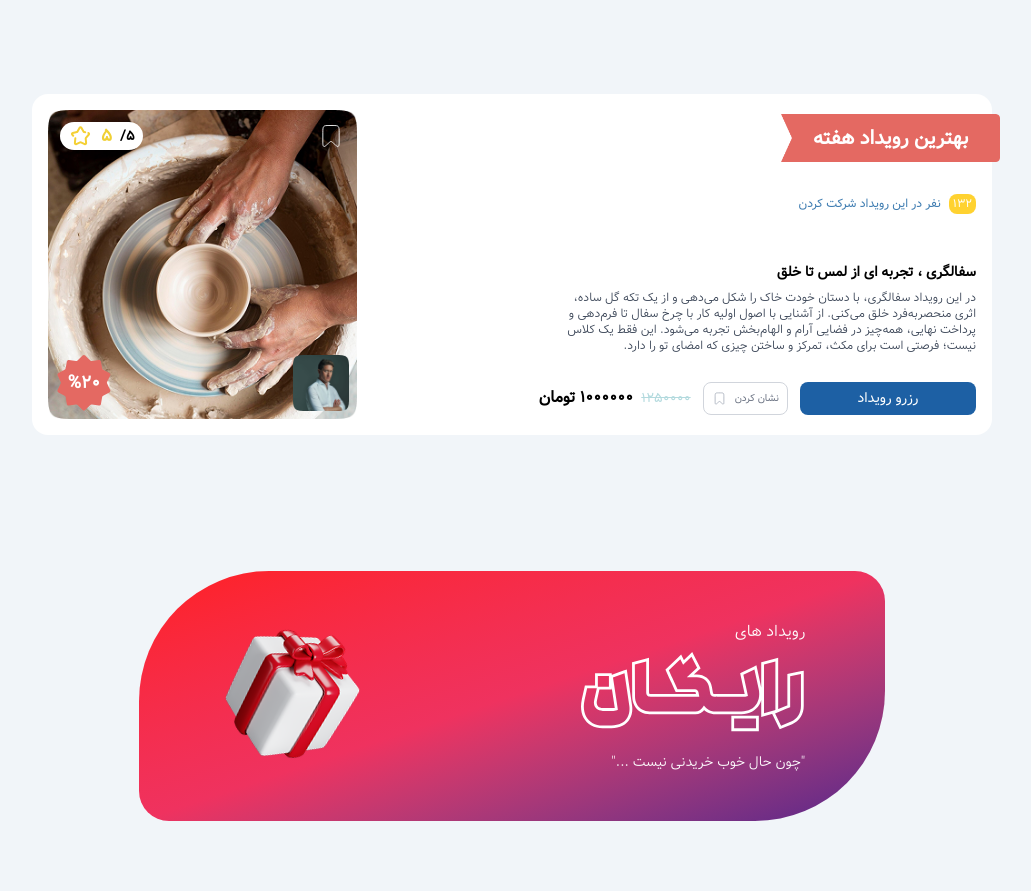
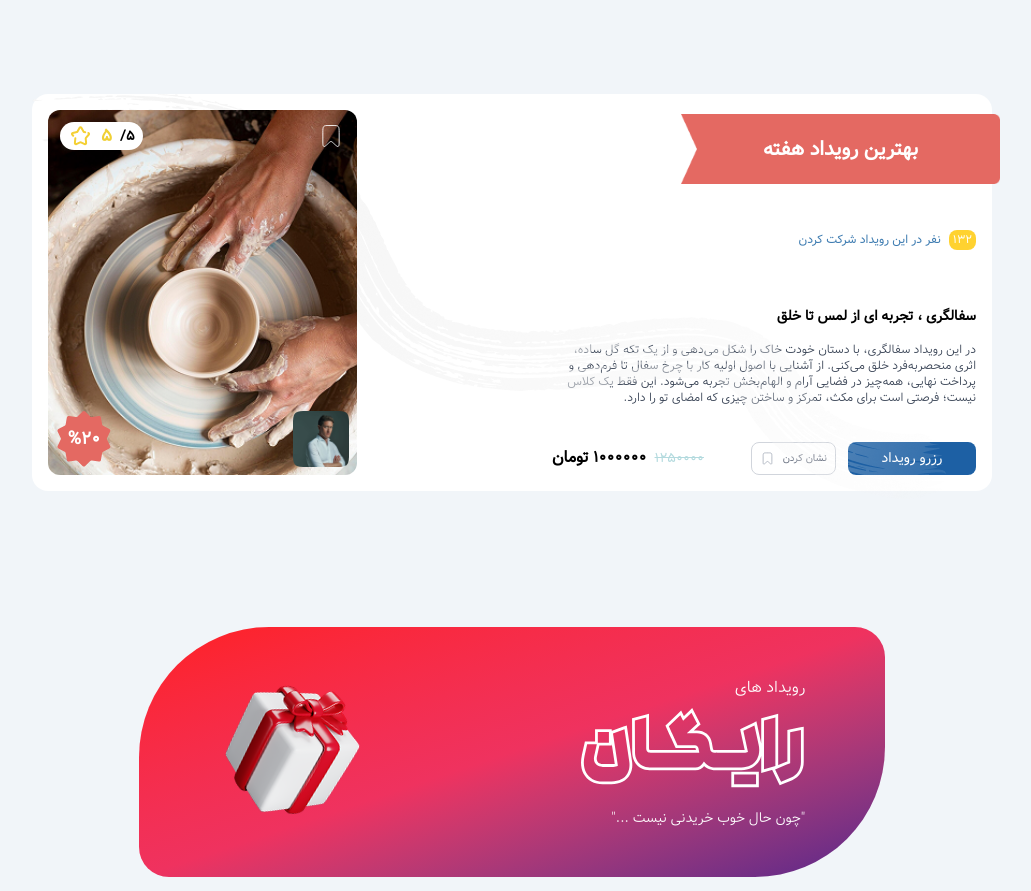
Before and after one commit to MohammadSoleimanikia/assignment, a React (Vite) app: page / in a window 1280 px wide. Shown: the part 1998-2889 px from the top of the page, without its empty margins (128-1159 px from the left). Built offline with nearby package versions, Linux system fonts and the light colour scheme.

Commit message:
add line pic to card

```diff
--- a/src/components/bestEvent/BestEvent.tsx
+++ b/src/components/bestEvent/BestEvent.tsx
@@ -1,46 +1,32 @@
 export default function BestEvent() {
   return (
-        <div
-            className="w-11/12 lg:w-9/12
-                        md:flex md:justify-between md:flex-row-reverse
-                        rounded-xl md:rounded-2xl p-4
-                        bg-white mx-auto relative  "
-        >
-            {/* عکس اصلی + اکشن‌ها */}
+    <div className="relative mx-auto w-11/12 rounded-xl bg-white p-4 md:flex md:flex-row-reverse md:justify-between md:rounded-2xl lg:w-9/12">
+      {/* main pic*/}
       {/* md:w-3/5 lg:w-2/3 xl:w-3/6 */}
-            <div className="relative md:w-1/3   mt-10 md:mt-0  overflow-hidden rounded-xl ">
+      <div className="relative z-2 mt-10 overflow-hidden rounded-xl md:mt-0 md:w-1/3">
         <img
           src="/images/bestEvents/Rectangle 29469.png"
-                    className="relative w-full aspect-square h-full object-cover"
+          className="relative aspect-square h-full w-full object-cover"
           alt=""
         />
 
-                {/* بالا راست: save */}
+        {/* save */}
         <button
           type="button"
-                    className="
-                        absolute top-3 right-3 z-20
-                        flex items-center justify-center
-                    "
+          className="absolute top-3 right-3 z-20 flex items-center justify-center"
         >
           <span className="sr-only">save event</span>
           <img src="/save-icon.svg" alt="" className="size-7" />
         </button>
 
-                {/* بالا چپ: امتیاز */}
-                <span
-                    className="
-                        absolute flex gap-2 items-center top-3 left-3 z-20
-                        rounded-full bg-white px-2
-                        text-[10px] font-semibold
-                    "
-                >
+        {/* rating */}
+        <span className="absolute top-3 left-3 z-20 flex items-center gap-2 rounded-full bg-white px-2 text-[10px] font-semibold">
           <span className="text-sm">5/</span>
           <span className="text-lg text-[#f0d034]"> 5 </span>
           <img src="/public/images/bestEvents/star.svg" alt="" />
         </span>
 
-                {/* پایین چپ: تخفیف */}
+        {/* discount */}
         <div className="absolute bottom-2 left-2 z-20">
           <div className="relative">
             <img
@@ -49,84 +35,66 @@ export default function BestEvent() {
               className="size-14"
             />
 
-                        {/* عدد دقیق وسط ستاره */}
             <span className="absolute inset-0 flex items-center justify-center text-lg font-bold text-white">
               %20
             </span>
           </div>
         </div>
 
+{/* profile pic */}
         <img
           src="/images/bestEvents/profilePic.png"
           alt="user"
-                    className="
-                        absolute bottom-2  right-2 z-20
-                        size-14 rounded-md
-                        object-cover
-                    "
+          className="absolute right-2 bottom-2 z-20 size-14 rounded-md object-cover"
         />
       </div>
 
       {/* label mobile */}
-            <div className="absolute md:hidden -top-5 left-1/2 -translate-x-1/2">
+      <div className="absolute -top-5 left-1/2 -translate-x-1/2 md:hidden">
+        <img src="/images/bestEvents/mobileLabel.svg" className="" alt="" />
+
+        <span className="absolute inset-0 flex items-center justify-center text-sm text-white">
+          بهترین رویداد هفته
+        </span>
+      </div>
       <img
-                    src="/images/bestEvents/mobileLabel.svg"
-                    className=""
+        src="/public/line.png"
+        className="absolute top-0 left-0 z-1 hidden md:block"
+        alt=""
+      />
+      {/* label desktop */}
+      <div className="absolute top-5 -right-2 hidden md:block">
+        <img
+          src="/images/bestEvents/desktopLabel.png"
+          className="h-[70px] 2xl:h-[88px]"
           alt=""
         />
 
-                <span
-                    className="
-                        absolute inset-0
-                        flex items-center justify-center
-                        text-white  text-sm
-                    "
-                >
-                    بهترین رویداد هفته
-                </span>
-            </div>
-            {/* label desktop */}
-            <div className="hidden md:block absolute top-5 -right-2">
-                <img
-                    src="/images/bestEvents/desktopLabel.png"
-                    className="h-12"
-                    alt=""
-                />
-
-                <span
-                    className="
-                        absolute inset-0
-                        flex items-center justify-center
-                        text-white text-xl font-bold
-                    "
-                >
+        <span className="absolute inset-0 flex items-center justify-center text-xl font-semibold text-white">
           بهترین رویداد هفته
         </span>
       </div>
 
       {/* card detail */}
       {/* lg:w-2/3 xl:w-3/6 */}
-            <div className="mt-5 md:w-2/3 xl:w-6/12   md:flex md:flex-col md:justify-around md:mt-20  lg:pl-10 ">
+      <div className="mt-8 space-y-4 md:mt-20 md:flex md:w-2/3 md:flex-col md:justify-end lg:pl-10 xl:w-6/12">
         {/* user count */}
-                <div className="flex gap-1 items-baseline">
-                    <span className="bg-amber-300 text-white md:text-xs rounded-lg px-1 py-0.5 ml-1">
+        <div className="flex items-baseline gap-1 md:mt-10 md:text-xs 2xl:text-base">
+          <span className="ml-1 rounded-lg bg-amber-300 px-1 py-0.5 text-white">
             132
           </span>
-                    <p className="text-[#3e7cb1] md:text-xs">
-                        نفر در این رویداد شرکت کردن
-                    </p>
+          <p className="text-[#3e7cb1]">نفر در این رویداد شرکت کردن</p>
         </div>
-                <h2 className="text-lg md:text-sm md:mt-10  font-semibold">
+        <h2 className="text-lg font-semibold md:mt-10 md:text-sm 2xl:text-lg">
           سفالگری ، تجربه ای از لمس تا خلق{" "}
         </h2>
         <div>
-                    <p className="text-sm/relaxed md:mb-5 md:text-xs text-gray-700 font-light">
-                        در این رویداد سفالگری، با دستان خودت خاک را شکل می‌دهی و
-                        از یک تکه گل ساده، اثری منحصربه‌فرد خلق می‌کنی. از
-                        آشنایی با اصول اولیه کار با چرخ سفال تا فرم‌دهی و پرداخت
-                        نهایی، همه‌چیز در فضایی آرام و الهام‌بخش تجربه می‌شود.
-                        این فقط یک کلاس نیست؛ فرصتی است برای مکث، تمرکز و ساختن
-                        چیزی که امضای تو را دارد.
+          <p className="text-sm/relaxed font-light text-gray-700 md:mb-5 md:text-xs 2xl:text-base">
+            در این رویداد سفالگری، با دستان خودت خاک را شکل می‌دهی و از یک تکه
+            گل ساده، اثری منحصربه‌فرد خلق می‌کنی. از آشنایی با اصول اولیه کار با
+            چرخ سفال تا فرم‌دهی و پرداخت نهایی، همه‌چیز در فضایی آرام و
+            الهام‌بخش تجربه می‌شود. این فقط یک کلاس نیست؛ فرصتی است برای مکث،
+            تمرکز و ساختن چیزی که امضای تو را دارد.
           </p>
         </div>
         <div className="flex items-center justify-between md:gap-3">
@@ -134,38 +102,18 @@ export default function BestEvent() {
           <div className="md:flex md:gap-3">
             <button
               type="button"
-                            className="
-                        py-2 md:py-1.5
-                        text-xs
-                        relative overflow-hidden
-                        bg-[#1d60a4] w-28 md:w-44  text-white rounded-lg
-                        before:content-[''] before:absolute before:left-0 before:top-0 before:h-full before:w-0 before:bg-[#4a80b6] before:transition-all before:duration-700 before:ease-in-out hover:before:w-5/6"
+              className="relative w-28 overflow-hidden rounded-lg bg-[#1d60a4] py-3 text-xs text-white before:absolute before:top-0 before:left-0 before:h-full before:w-0 before:bg-[#4a80b6] before:transition-all before:duration-700 before:ease-in-out before:content-[''] hover:before:w-5/6 md:w-32 md:py-1.5 2xl:w-56 2xl:py-3.5"
             >
-                            <span className="text-base md:text-sm relative z-10">
+              <span className="relative z-10 text-base md:text-sm">
                 رزرو رویداد
               </span>
             </button>
             {/* save btn */}
             <button
               type="button"
-                            className="
-                                    hidden
-                                    group
-                                    md:flex items-center gap-2
-                                    rounded-lg border border-gray-300
-                                    px-2 py-2
-                                    bg-transparent
-
-                                    transition-all duration-300
-                                    hover:border-gray-700
-                                    hover:text-gray-900"
+              className="group hidden items-center gap-2 rounded-lg border border-gray-300 bg-transparent px-2 py-2 transition-all duration-300 hover:border-gray-700 hover:text-gray-900 md:flex"
             >
-                            <span
-                                className="
-                                    text-[10px] text-gray-500
-                                    transition-colors duration-300
-                                    group-hover:text-gray-900 text-nowrap"
-                            >
+              <span className="text-[10px] text-nowrap text-gray-500 transition-colors duration-300 group-hover:text-gray-900">
                 نشان کردن
               </span>
 
@@ -174,11 +122,7 @@ export default function BestEvent() {
                 height="15"
                 viewBox="0 0 32 32"
                 fill="none"
-                                className="
-                            stroke-gray-400
-                            transition-colors duration-300
-                            group-hover:stroke-gray-900
-        "
+                className="stroke-gray-400 transition-colors duration-300 group-hover:stroke-gray-900"
                 xmlns="http://www.w3.org/2000/svg"
               >
                 <path
@@ -190,10 +134,8 @@ export default function BestEvent() {
           </div>
 
           {/* price section */}
-                    <div className="flex justify-start items-baseline gap-2">
-                        <p className="text-sm line-through text-[#B3DADE]">
-                            1250000
-                        </p>
+          <div className="flex items-baseline justify-start gap-2">
+            <p className="text-sm text-[#B3DADE] line-through">1250000</p>
             <p className="text-base font-semibold text-nowrap">1000000 تومان</p>
           </div>
         </div>
```
Also changed, not shown: public/line.png (added). Lines whose indentation alone changed are shown as unchanged.
